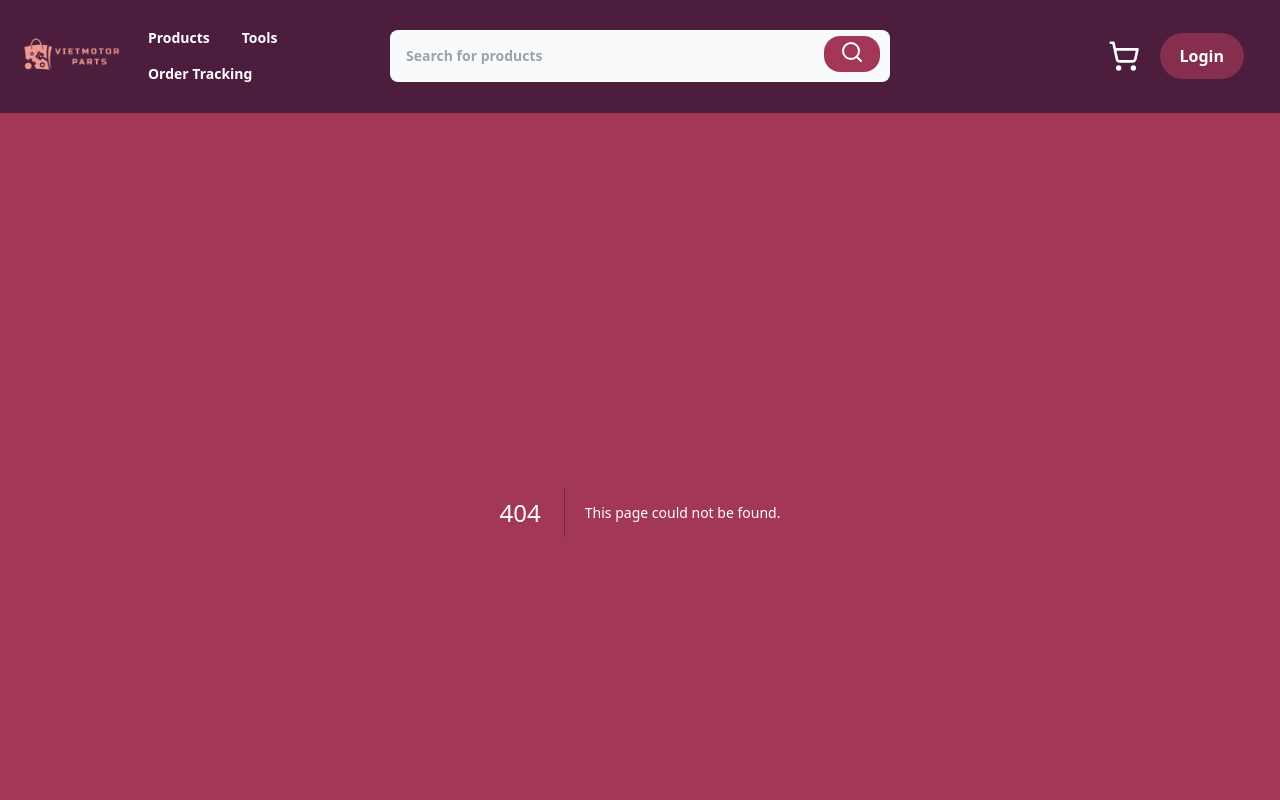
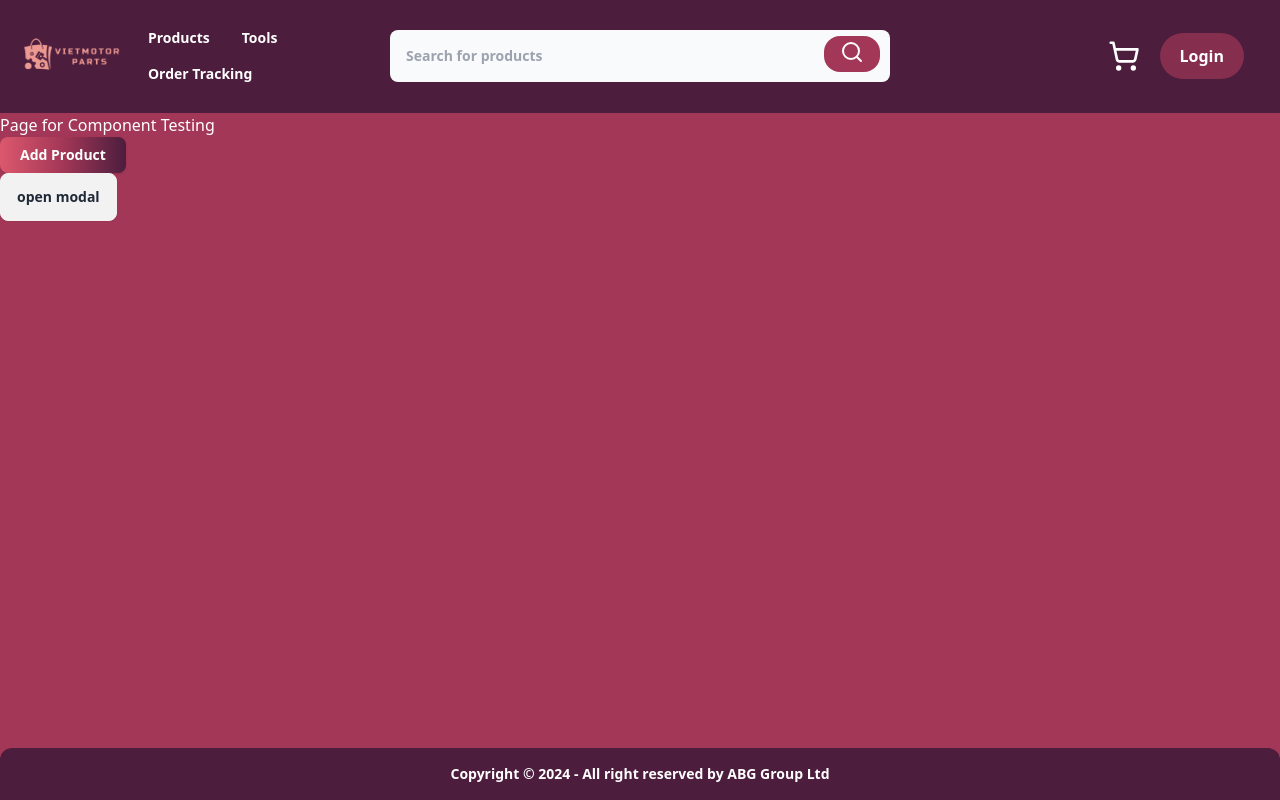
Before and after one commit to RMIT-Vietnam-Teaching/group-project-2024c-isys2101-3395-abg, a Next.js app in the folder viet-motor-parts/: page /test in a window 1280 px wide. Before the commit this address had no page. Shown: the top 800 px of the page. Built offline with nearby package versions, Linux system fonts and the light colour scheme.

Commit message:
Add Product Dialog init
Import shadcn dialog, button element
Create Add Product Dialog element
Add Test Page for Components

```diff
--- a/viet-motor-parts/app/components/Button.tsx
+++ b/viet-motor-parts/app/components/Button.tsx
@@ -3,15 +3,13 @@ import { twMerge } from "tailwind-merge";
 
 interface ButtonProps {
   title: string;
-  link: string;
   className?: string;
 }
 
-export default function Button({ title, link, className }: ButtonProps) {
-    return (<Link
-        href={`${link}`}
-        className={twMerge("rounded-lg bg-gradient-to-r from-brand-300 via-brand-400 to-brand-600 px-5 py-2.5 text-center text-sm font-bold text-white hover:bg-gradient-to-bl", className)}
-      >
-        {title}
-      </Link>)
+export default function Button({ title, className }: ButtonProps) {
+  return (<button
+    className={twMerge("rounded-lg bg-gradient-to-r from-brand-300 via-brand-400 to-brand-600 px-5 py-2.5 text-center text-sm font-bold text-white hover:bg-gradient-to-bl", className)}
+  >
+    {title}
+  </button>)
 }
--- /dev/null
+++ b/viet-motor-parts/app/components/Dialogv2.tsx
@@ -0,0 +1,19 @@
+"use client"
+
+export default function Dialogv2() {
+    return (
+        <div>
+            <button className="btn" onClick={() => (document.getElementById('my_modal_3') as HTMLDialogElement)?.showModal()}>open modal</button>
+            <dialog id="my_modal_3" className="modal">
+                <div className="modal-box">
+                    <form method="dialog">
+                        {/* if there is a button in form, it will close the modal */}
+                        <button className="btn btn-sm btn-circle btn-ghost absolute right-2 top-2">✕</button>
+                    </form>
+                    <h3 className="font-bold text-lg">Hello!</h3>
+                    <p className="py-4">Press ESC key or click on ✕ button to close</p>
+                </div>
+            </dialog>
+        </div>
+    );
+}
--- /dev/null
+++ b/viet-motor-parts/app/components/ProductDialog.tsx
@@ -0,0 +1,47 @@
+import { Button } from "./shadcn/button";
+import {
+    Dialog,
+    DialogContent,
+    DialogDescription,
+    DialogHeader,
+    DialogTitle,
+    DialogTrigger,
+} from "./shadcn/dialog";
+
+export default function ProductDialog() {
+    return (
+        <Dialog>
+            <DialogTrigger asChild>
+                <Button className="rounded-lg bg-gradient-to-r from-brand-300 via-brand-400 to-brand-600 px-5 py-2.5 text-center text-sm font-bold text-white hover:bg-gradient-to-bl">Add Product</Button>
+            </DialogTrigger>
+            <DialogContent className="bg-brand-500 border-none">
+                <DialogHeader >
+                    <DialogTitle className="text-xl font-bold">Add Product</DialogTitle>
+                </DialogHeader>
+                <DialogDescription className="text-white">
+                    <p>Add a new product to your shop</p>
+                </DialogDescription>
+                <div className="grid gap-4 py-4">
+                    <div className="grid grid-row-2 lg:grid-cols-4 items-center  gap-2 lg:gap-4">
+                        <label htmlFor="name" className="text-left lg:text-right font-bold">
+                            Name
+                        </label>
+                        <input
+                            id="name"
+                            className="col-span-3 rounded-md p-2 bg-white text-black focus:outline-none"
+                        />
+                    </div>
+                    <div className="grid grid-cols-4 items-center gap-4">
+                        <label htmlFor="username" className="text-right">
+                            Username
+                        </label>
+                        <input
+                            id="username"
+                            className="col-span-3"
+                        />
+                    </div>
+                </div>
+            </DialogContent>
+        </Dialog>
+    );
+}
--- /dev/null
+++ b/viet-motor-parts/app/components/shadcn/button.tsx
@@ -0,0 +1,57 @@
+import * as React from "react"
+import { Slot } from "@radix-ui/react-slot"
+import { cva, type VariantProps } from "class-variance-authority"
+
+import { cn } from "@/lib/utils"
+
+const buttonVariants = cva(
+  "inline-flex items-center justify-center gap-2 whitespace-nowrap rounded-md text-sm font-medium transition-colors focus-visible:outline-none focus-visible:ring-1 focus-visible:ring-zinc-950 disabled:pointer-events-none disabled:opacity-50 [&_svg]:pointer-events-none [&_svg]:size-4 [&_svg]:shrink-0 dark:focus-visible:ring-zinc-300",
+  {
+    variants: {
+      variant: {
+        default:
+          "bg-zinc-900 text-zinc-50 shadow hover:bg-zinc-900/90 dark:bg-zinc-50 dark:text-zinc-900 dark:hover:bg-zinc-50/90",
+        destructive:
+          "bg-red-500 text-zinc-50 shadow-sm hover:bg-red-500/90 dark:bg-red-900 dark:text-zinc-50 dark:hover:bg-red-900/90",
+        outline:
+          "border border-zinc-200 bg-white shadow-sm hover:bg-zinc-100 hover:text-zinc-900 dark:border-zinc-800 dark:bg-zinc-950 dark:hover:bg-zinc-800 dark:hover:text-zinc-50",
+        secondary:
+          "bg-zinc-100 text-zinc-900 shadow-sm hover:bg-zinc-100/80 dark:bg-zinc-800 dark:text-zinc-50 dark:hover:bg-zinc-800/80",
+        ghost: "hover:bg-zinc-100 hover:text-zinc-900 dark:hover:bg-zinc-800 dark:hover:text-zinc-50",
+        link: "text-zinc-900 underline-offset-4 hover:underline dark:text-zinc-50",
+      },
+      size: {
+        default: "h-9 px-4 py-2",
+        sm: "h-8 rounded-md px-3 text-xs",
+        lg: "h-10 rounded-md px-8",
+        icon: "h-9 w-9",
+      },
+    },
+    defaultVariants: {
+      variant: "default",
+      size: "default",
+    },
+  }
+)
+
+export interface ButtonProps
+  extends React.ButtonHTMLAttributes<HTMLButtonElement>,
+    VariantProps<typeof buttonVariants> {
+  asChild?: boolean
+}
+
+const Button = React.forwardRef<HTMLButtonElement, ButtonProps>(
+  ({ className, variant, size, asChild = false, ...props }, ref) => {
+    const Comp = asChild ? Slot : "button"
+    return (
+      <Comp
+        className={cn(buttonVariants({ variant, size, className }))}
+        ref={ref}
+        {...props}
+      />
+    )
+  }
+)
+Button.displayName = "Button"
+
+export { Button, buttonVariants }
--- /dev/null
+++ b/viet-motor-parts/app/components/shadcn/dialog.tsx
@@ -0,0 +1,122 @@
+"use client"
+
+import * as React from "react"
+import * as DialogPrimitive from "@radix-ui/react-dialog"
+import { X } from "lucide-react"
+
+import { cn } from "@/lib/utils"
+
+const Dialog = DialogPrimitive.Root
+
+const DialogTrigger = DialogPrimitive.Trigger
+
+const DialogPortal = DialogPrimitive.Portal
+
+const DialogClose = DialogPrimitive.Close
+
+const DialogOverlay = React.forwardRef<
+  React.ElementRef<typeof DialogPrimitive.Overlay>,
+  React.ComponentPropsWithoutRef<typeof DialogPrimitive.Overlay>
+>(({ className, ...props }, ref) => (
+  <DialogPrimitive.Overlay
+    ref={ref}
+    className={cn(
+      "fixed inset-0 z-50 bg-black/80  data-[state=open]:animate-in data-[state=closed]:animate-out data-[state=closed]:fade-out-0 data-[state=open]:fade-in-0",
+      className
+    )}
+    {...props}
+  />
+))
+DialogOverlay.displayName = DialogPrimitive.Overlay.displayName
+
+const DialogContent = React.forwardRef<
+  React.ElementRef<typeof DialogPrimitive.Content>,
+  React.ComponentPropsWithoutRef<typeof DialogPrimitive.Content>
+>(({ className, children, ...props }, ref) => (
+  <DialogPortal>
+    <DialogOverlay />
+    <DialogPrimitive.Content
+      ref={ref}
+      className={cn(
+        "fixed left-[50%] top-[50%] z-50 grid w-full max-w-lg translate-x-[-50%] translate-y-[-50%] gap-4 border border-zinc-200 bg-white p-6 shadow-lg duration-200 data-[state=open]:animate-in data-[state=closed]:animate-out data-[state=closed]:fade-out-0 data-[state=open]:fade-in-0 data-[state=closed]:zoom-out-95 data-[state=open]:zoom-in-95 data-[state=closed]:slide-out-to-left-1/2 data-[state=closed]:slide-out-to-top-[48%] data-[state=open]:slide-in-from-left-1/2 data-[state=open]:slide-in-from-top-[48%] sm:rounded-lg dark:border-zinc-800 dark:bg-zinc-950",
+        className
+      )}
+      {...props}
+    >
+      {children}
+      <DialogPrimitive.Close className="absolute right-4 top-4 rounded-sm opacity-70 ring-offset-white transition-opacity hover:opacity-100 focus:outline-none focus:ring-2 focus:ring-zinc-950 focus:ring-offset-2 disabled:pointer-events-none data-[state=open]:bg-zinc-100 data-[state=open]:text-zinc-500 dark:ring-offset-zinc-950 dark:focus:ring-zinc-300 dark:data-[state=open]:bg-zinc-800 dark:data-[state=open]:text-zinc-400">
+        <X className="h-4 w-4" />
+        <span className="sr-only">Close</span>
+      </DialogPrimitive.Close>
+    </DialogPrimitive.Content>
+  </DialogPortal>
+))
+DialogContent.displayName = DialogPrimitive.Content.displayName
+
+const DialogHeader = ({
+  className,
+  ...props
+}: React.HTMLAttributes<HTMLDivElement>) => (
+  <div
+    className={cn(
+      "flex flex-col space-y-1.5 text-center lg:text-left",
+      className
+    )}
+    {...props}
+  />
+)
+DialogHeader.displayName = "DialogHeader"
+
+const DialogFooter = ({
+  className,
+  ...props
+}: React.HTMLAttributes<HTMLDivElement>) => (
+  <div
+    className={cn(
+      "flex flex-col-reverse sm:flex-row sm:justify-end sm:space-x-2",
+      className
+    )}
+    {...props}
+  />
+)
+DialogFooter.displayName = "DialogFooter"
+
+const DialogTitle = React.forwardRef<
+  React.ElementRef<typeof DialogPrimitive.Title>,
+  React.ComponentPropsWithoutRef<typeof DialogPrimitive.Title>
+>(({ className, ...props }, ref) => (
+  <DialogPrimitive.Title
+    ref={ref}
+    className={cn(
+      "text-lg font-semibold leading-none tracking-tight",
+      className
+    )}
+    {...props}
+  />
+))
+DialogTitle.displayName = DialogPrimitive.Title.displayName
+
+const DialogDescription = React.forwardRef<
+  React.ElementRef<typeof DialogPrimitive.Description>,
+  React.ComponentPropsWithoutRef<typeof DialogPrimitive.Description>
+>(({ className, ...props }, ref) => (
+  <DialogPrimitive.Description
+    ref={ref}
+    className={cn("text-sm text-zinc-500 dark:text-zinc-400", className)}
+    {...props}
+  />
+))
+DialogDescription.displayName = DialogPrimitive.Description.displayName
+
+export {
+  Dialog,
+  DialogPortal,
+  DialogOverlay,
+  DialogTrigger,
+  DialogClose,
+  DialogContent,
+  DialogHeader,
+  DialogFooter,
+  DialogTitle,
+  DialogDescription,
+}
--- /dev/null
+++ b/viet-motor-parts/app/test/page.tsx
@@ -0,0 +1,12 @@
+import Dialogv2 from "../components/Dialogv2";
+import ProductDialog from "../components/ProductDialog";
+
+export default function Page() {
+    return (
+        <div>
+            <h1>Page for Component Testing</h1>
+            <ProductDialog />
+            <Dialogv2 />
+        </div>
+    );
+}
--- a/viet-motor-parts/package.json
+++ b/viet-motor-parts/package.json
@@ -9,6 +9,8 @@
     "lint": "next lint"
   },
   "dependencies": {
+    "@radix-ui/react-dialog": "^1.1.2",
+    "@radix-ui/react-slot": "^1.1.0",
     "class-variance-authority": "^0.7.0",
     "clsx": "^2.1.1",
     "lucide-react": "^0.460.0",
```
Also changed, not shown: 1 other file (tests, documents, lock files or other folders).
